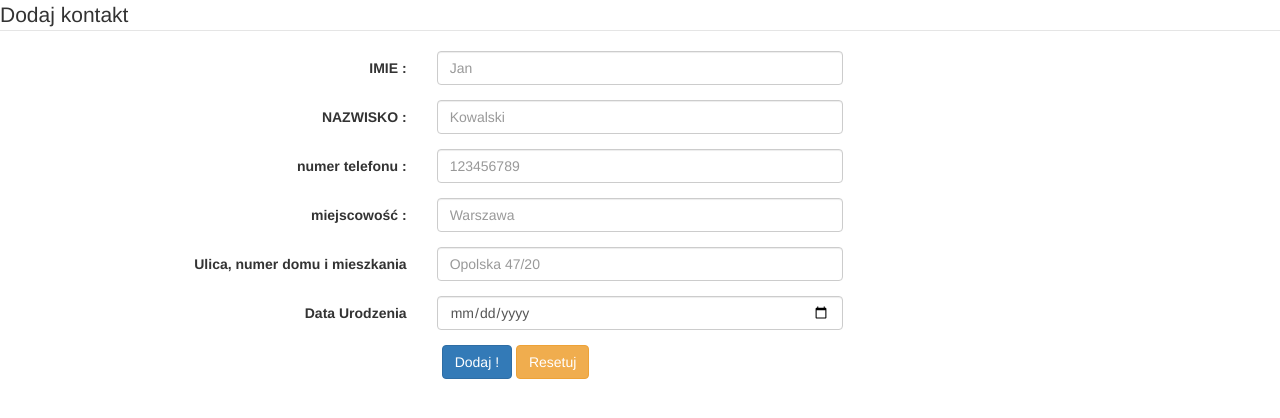
After one commit to beniovski/CRUD, a PHP site: page /View/UserAddView.php in a window 1280 px wide. The commit adds this page. Shown: the top 418 px of the page. Run offline with PHP 8.4, Linux system fonts and the light colour scheme.

Commit message:
Add Simple home view and create user form

```diff
--- /dev/null
+++ b/View/UserAddView.php
@@ -0,0 +1,86 @@
+<!DOCTYPE html>
+<html lang="en">
+<head>
+    <meta charset="utf-8">
+    <link   href="css/bootstrap.min.css" rel="stylesheet">
+    <script src="js/bootstrap.min.js"></script>
+</head>
+<body>
+
+<form class="form-horizontal" method="post" action="../Controller/AddUserController.php">
+    <fieldset>
+
+        <!-- Form Name -->
+        <legend>Dodaj kontakt</legend>
+
+        <!-- Text input-->
+        <div class="form-group">
+            <label class="col-md-4 control-label" for="textinput">IMIE : </label>
+            <div class="col-md-4">
+                <input id="imie" name="imie" type="text" placeholder="Jan" class="form-control input-md">
+            </div>
+        </div>
+
+        <!-- Text input-->
+        <div class="form-group">
+            <label class="col-md-4 control-label" for="textinput">NAZWISKO : </label>
+            <div class="col-md-4">
+                <input id="nazwisko" name="nazwisko" type="text" placeholder="Kowalski" class="form-control input-md">
+            </div>
+        </div>
+
+        <!-- Text input-->
+        <div class="form-group">
+            <label class="col-md-4 control-label" for="textinput">numer telefonu : </label>
+            <div class="col-md-4">
+                <input id="telefon" name="telefon" type="text" placeholder="123456789" class="form-control input-md">
+            </div>
+        </div>
+
+        <!-- Text input-->
+        <div class="form-group">
+            <label class="col-md-4 control-label" for="textinput">miejscowość : </label>
+            <div class="col-md-4">
+                <input id="miejscowosc" name="miejscowosc" type="text" placeholder="Warszawa" class="form-control input-md">
+            </div>
+        </div>
+
+        <!-- Text input-->
+        <div class="form-group">
+            <label class="col-md-4 control-label" for="textinput">Ulica, numer domu i mieszkania</label>
+            <div class="col-md-4">
+                <input id="adres" name="adres" type="text" placeholder="Opolska 47/20" class="form-control input-md">
+            </div>
+        </div>
+
+        <!-- Text input-->
+        <div class="form-group">
+            <label class="col-md-4 control-label" for="textinput">Data Urodzenia</label>
+            <div class="col-md-4">
+                <input id="dataUrodzenia" name="dataUrodzenia" type="date" class="form-control input-md">
+            </div>
+        </div>
+
+        <div class="form-inline">
+            <label class="col-md-4 control-label" for="singlebutton"></label>
+            <div class="col-md-4">
+                <button  id="dodaj" name="dodaj" type="submit" class="btn btn-primary">Dodaj !</button>
+                <button  id="reset" name="reset" type="RESET" class="btn btn-warning">Resetuj </button>
+            </div>
+        </div>
+
+
+
+
+    </fieldset>
+</form>
+
+
+
+
+
+
+
+
+</body>
+</html>
```
Also changed, not shown: Controller/AddUserController.php (added, +15 -0 lines), Controller/GetUsersController.php (added, +18 -0 lines), Model/dbConection.php (deleted, +0 -37 lines), Model/dbConnection.php (added, +36 -0 lines), View/HomeView.php (+9 -4 lines).
